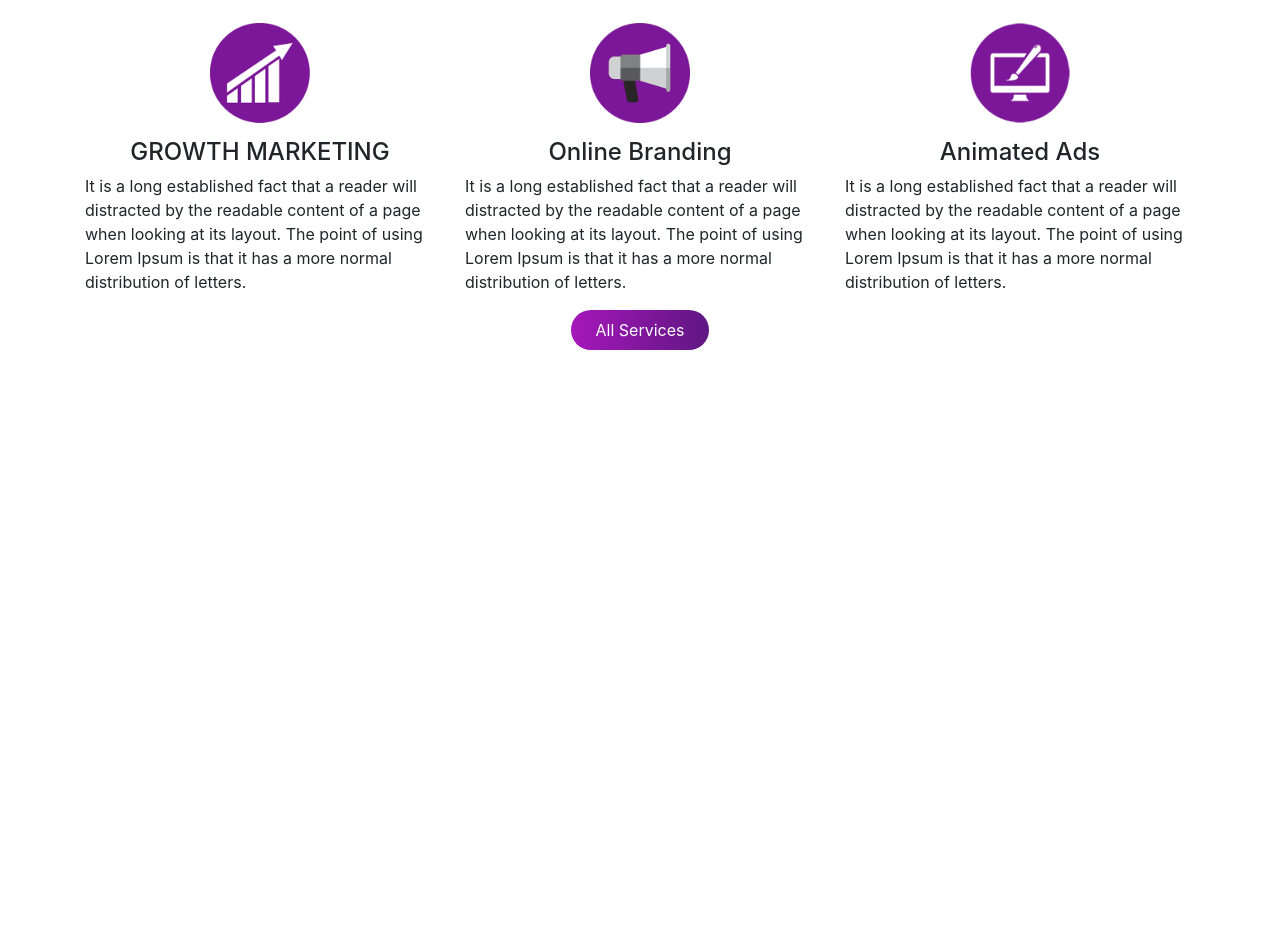
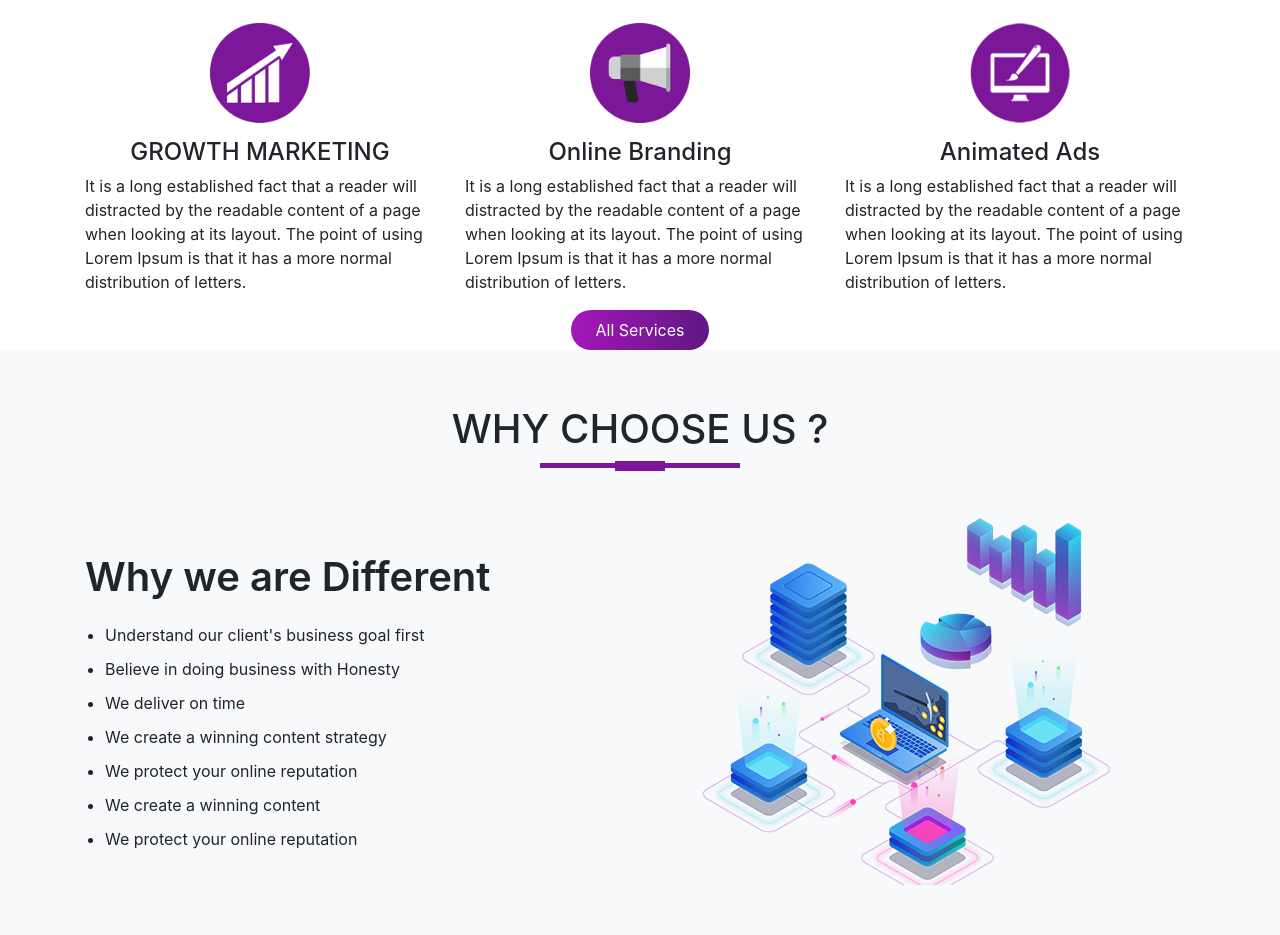
Before and after one commit to AhmadMasood-dev/Digital-Agency, a plain HTML site: page index.html in a window 1280 px wide. Shown: the part 809-1744 px from the top of the page. Before the commit the page ends 1159 px from the top, so only its background shows below. Drawn offline with nearby package versions, Linux system fonts and the light colour scheme.

Commit message:
About us section

```diff
--- a/index.html
+++ b/index.html
@@ -124,8 +124,31 @@
           </div>
         </div>
         <button type="button" class="btn btn-primary">All Services</button>
-    </div>
+      </div>
     </section>
 
+    <section id="about-us">
+      <div class="container">
+        <h1 class="title text-center">WHY CHOOSE US ?</h1>
+        <div class="row">
+          <div class="col-md-6">
+            <p class="about-title">Why we are Different</p>
+            <ul>
+              <li>Understand our client's business goal first</li>
+              <li>Believe in doing business with Honesty</li>
+              <li>We deliver on time</li>
+              <li>We create a winning content strategy</li>
+              <li>We protect your online reputation</li>
+              <li>We create a winning content</li>
+              <li>We protect your online reputation</li>
+            </ul>
+          </div>
+          <div class="col-md-6">
+            <img src="img/network.png" class="img-fluid" alt="">
+          </div>
+        </div>
+      </div>
+
+    </section>
   </body>
 </html>
--- a/style.css
+++ b/style.css
@@ -110,3 +110,22 @@ body {
   border-radius: 20px !important;
   background-image: linear-gradient(to right, #a517ba, #5f1782);
 }
+
+/* ***************** */
+/* About Us Section  */
+/* ***************** */
+#about-us{
+  background: #f8f9fa;
+  padding: 50px 0;
+}
+.about-title{
+  font-size: 40px;
+  font-weight: 600;
+  margin-top: 8%;
+}
+#about-us ul li{
+  margin: 10px 0;
+}
+#about-us ul{
+  margin-left:20px ;
+}
```
